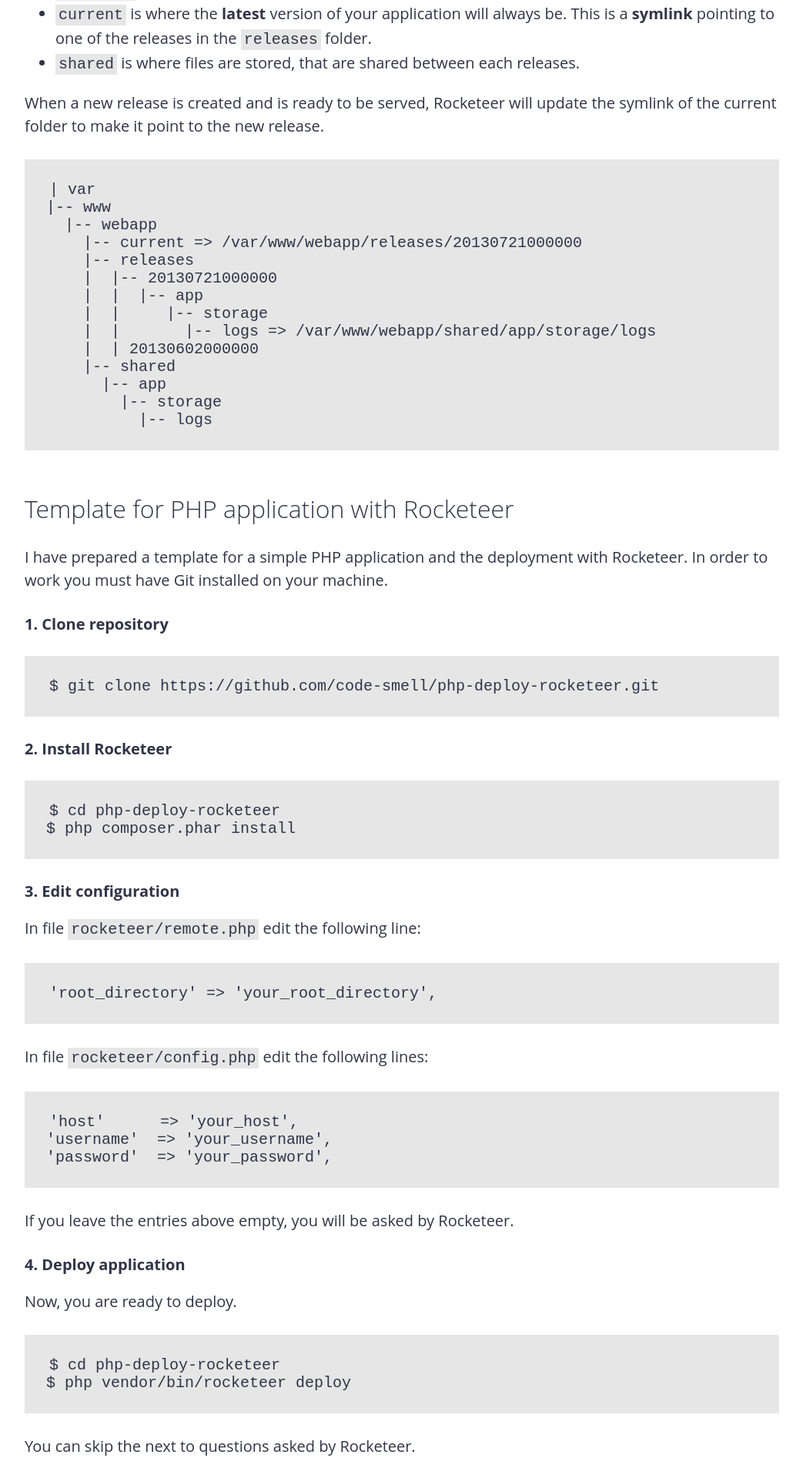
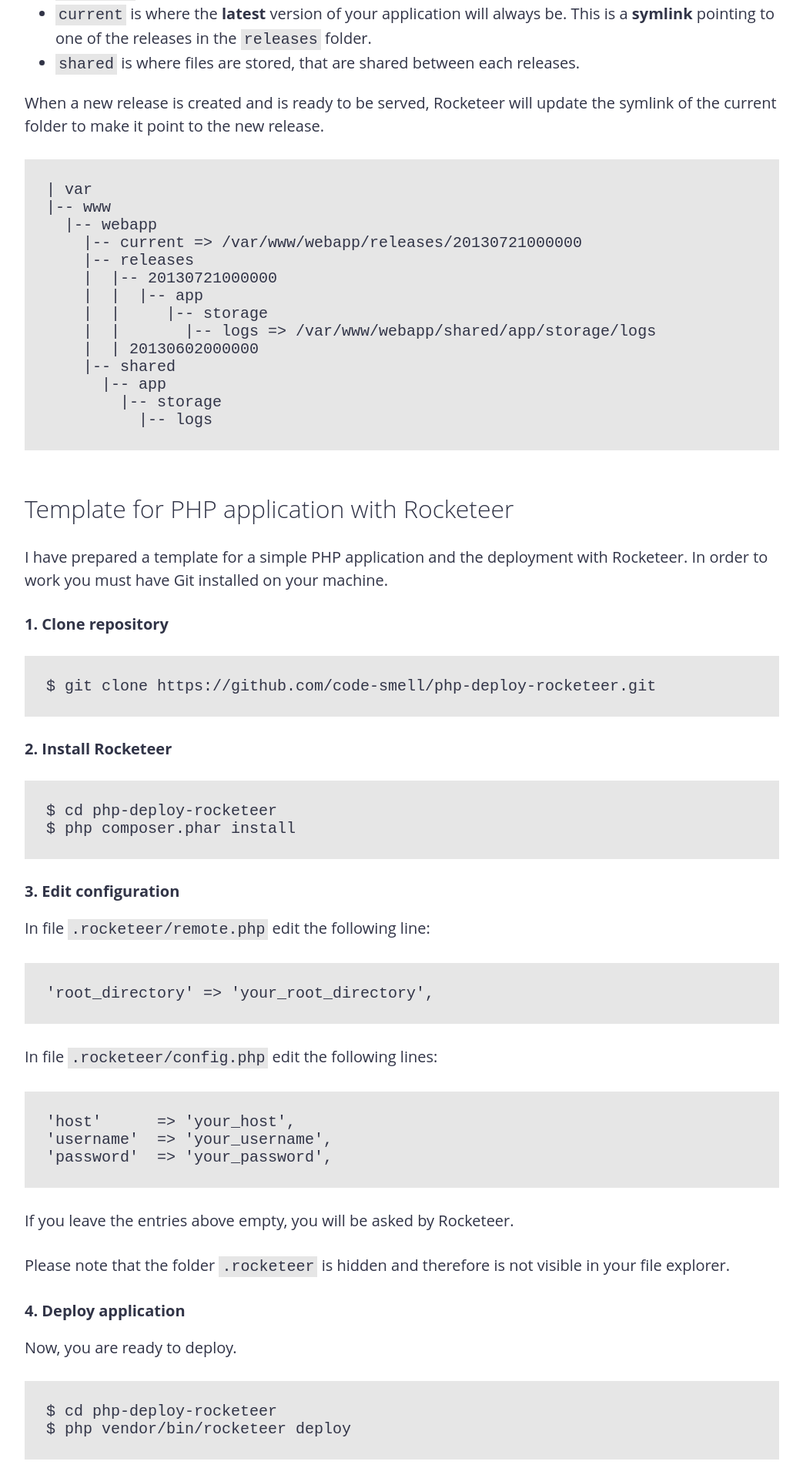
Before and after one commit to code-smell/code-smell.github.io, a Jekyll site: the page built from _posts/2016-10-08-deploying-php-application-with-rocketeer.md, in a window 1280 px wide. Shown: the part 1179-3086 px from the top of the page at 77% size, without its empty margins (118-1161 px from the left). Built offline with Jekyll 4.4.1, drawn with Linux system fonts in a browser that asks for light colours; some of the changed text lies outside the part shown.

Commit message:
Rename and edit page, reset padding

```diff
--- a/_posts/2016-10-08-php-deployment-with-rocketeer.md
+++ b/_posts/2016-10-08-deploying-php-application-with-rocketeer.md
@@ -59,11 +59,11 @@ In order to work you must have Git installed on your machine.
 
 ### 3. Edit configuration
 
-In file `rocketeer/remote.php` edit the following line:
+In file `.rocketeer/remote.php` edit the following line:
 
     'root_directory' => 'your_root_directory',
 
-In file `rocketeer/config.php` edit the following lines:
+In file `.rocketeer/config.php` edit the following lines:
 
     'host'      => 'your_host',
     'username'  => 'your_username',
@@ -71,6 +71,7 @@ In file `rocketeer/config.php` edit the following lines:
 
 If you leave the entries above empty, you will be asked by Rocketeer.
 
+Please note that the folder `.rocketeer` is hidden and therefore is not visible in your file explorer.
 
 ### 4. Deploy application
 
--- a/css/styles.css
+++ b/css/styles.css
@@ -58,10 +58,12 @@ pre {
     margin:1.4em 0;
     background-color:#E6E6E6;
 }
-
 code {
     padding:0.1em 0.2em;
     background-color:#E6E6E6;
+}
+pre code {
+    padding:0;
 }
 
 /* Container */
```
Also changed, not shown: other parts of _posts/2016-10-08-deploying-php-application-with-rocketeer.md (+2 -3 lines).
